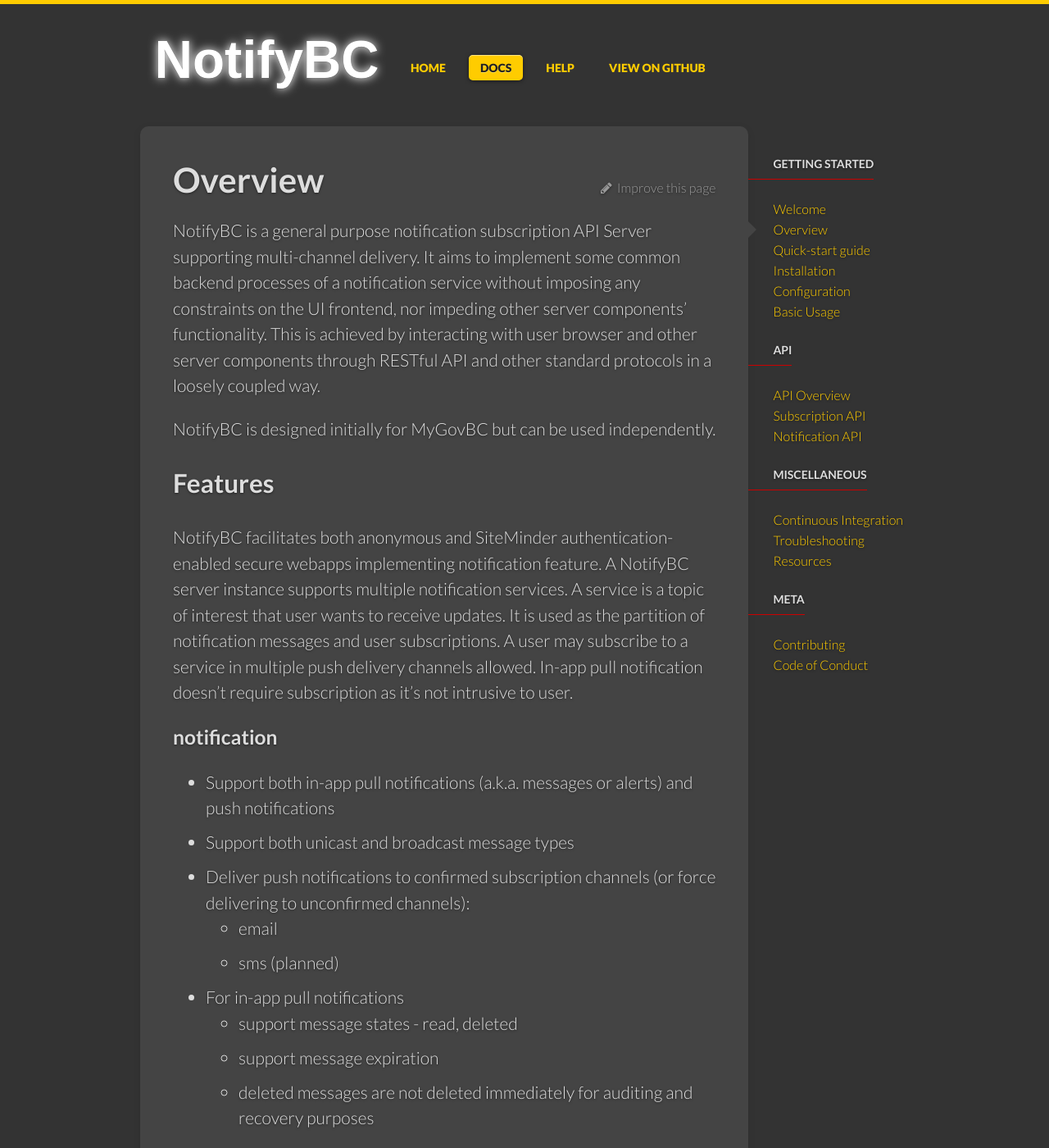
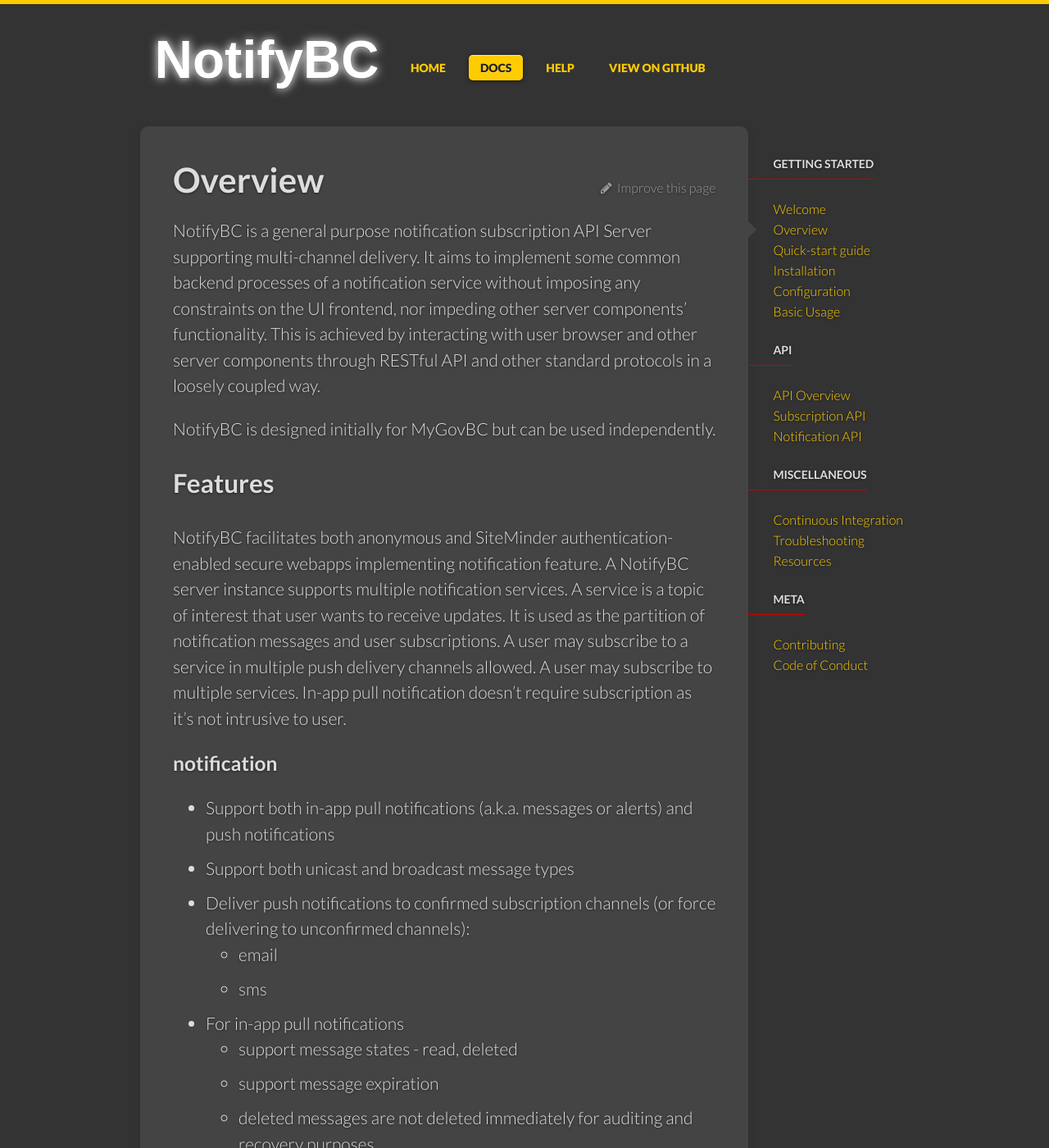
Before and after one commit to bcgov/MyGovBC-notification-server, a Jekyll site: the page built from docs/_docs/overview.md, in a window 1280 px wide and 1400 px high. Shown: the whole window at 82% size. Built offline with Jekyll 4.4.1, drawn with Linux system fonts in a browser that asks for light colours.

Commit message:
improves docs

```diff
--- a/docs/_docs/overview.md
+++ b/docs/_docs/overview.md
@@ -9,14 +9,14 @@
 NotifyBC is designed initially for MyGovBC but can be used independently.
 
 ## Features
-NotifyBC facilitates both anonymous and SiteMinder authentication-enabled secure webapps implementing notification feature. A NotifyBC server instance supports multiple notification services.  A service is a topic of interest that user wants to receive updates. It is used as the partition of notification messages and user subscriptions. A user may subscribe to a service in multiple push delivery channels allowed. In-app pull notification doesn't require subscription as it's not intrusive to user.
+NotifyBC facilitates both anonymous and SiteMinder authentication-enabled secure webapps implementing notification feature. A NotifyBC server instance supports multiple notification services.  A service is a topic of interest that user wants to receive updates. It is used as the partition of notification messages and user subscriptions. A user may subscribe to a service in multiple push delivery channels allowed. A user may subscribe to multiple services. In-app pull notification doesn't require subscription as it's not intrusive to user.
 
 ### notification
 * Support both in-app pull notifications (a.k.a. messages or alerts) and push notifications
 * Support both unicast and broadcast message types
 * Deliver push notifications to confirmed subscription channels (or force delivering to unconfirmed channels):
   * email
-  * sms (planned)
+  * sms
 * For in-app pull notifications
   * support message states - read, deleted
   * support message expiration
```
